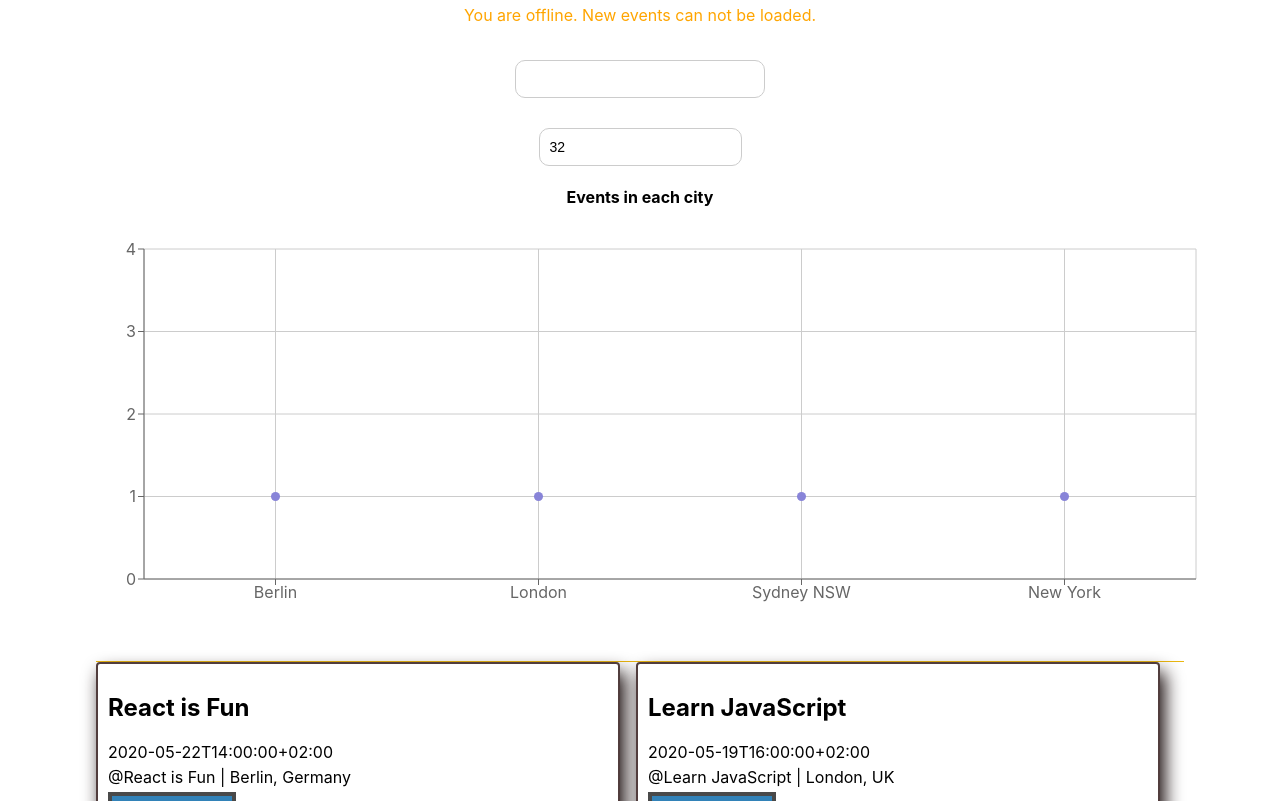
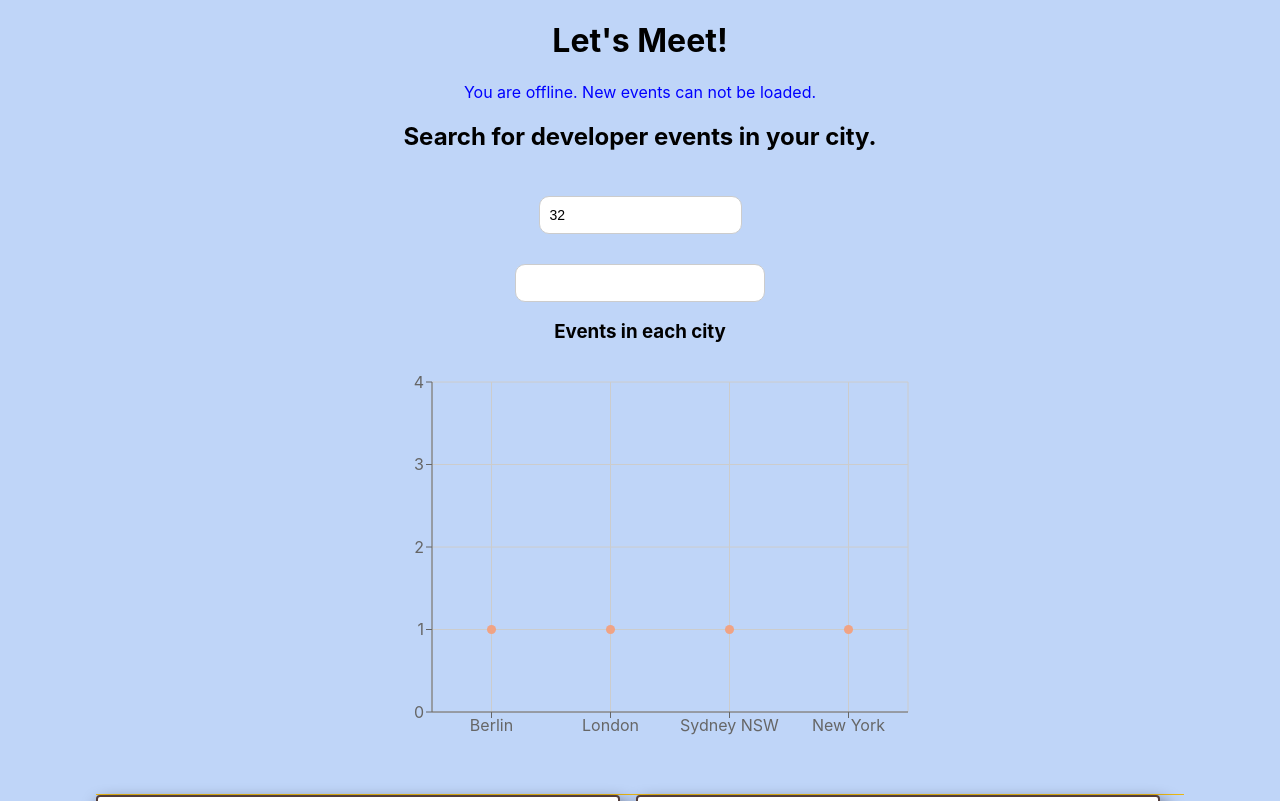
Before and after one commit to rmilligan006/meet, a React (Create React App) app: page / in a window 1280 px wide. Shown: the top 801 px of the page. Built offline with nearby package versions, Linux system fonts and the light colour scheme; what atatus-spa would draw is missing.

Commit message:
bug changes

```diff
--- a/src/App.js
+++ b/src/App.js
@@ -1,5 +1,3 @@
-// src/App.js
-
 import React, { Component } from "react";
 import {
   ScatterChart,
@@ -10,13 +8,16 @@ import {
   Tooltip,
   ResponsiveContainer,
 } from "recharts";
-import "./App.css";
+
 import EventList from "./EventList";
 import CitySearch from "./CitySearch";
 import NumberOfEvents from "./NumberOfEvents";
 import WelcomeScreen from "./WelcomeScreen";
-import { extractLocations, getAccessToken, getEvents, checkToken } from "./api";
-import { WarningAlert } from "./Alert";
+import { InfoAlert } from "./Alert";
+
+import { extractLocations, getEvents, checkToken, getAccessToken } from "./api";
+
+import "./App.css";
 import "./nprogress.css";
 
 class App extends Component {
@@ -109,44 +110,72 @@ class App extends Component {
   };
 
   render() {
+    const { numberOfEvents, locations, events, infoText, showWelcomeScreen } =
+      this.state;
+
     return (
       <div className="App">
-        <WarningAlert id="warningAlert" text={this.state.infoText} />
-        <CitySearch
-          locations={this.state.locations}
-          updateEvents={this.updateEvents}
+        <h1>Let's Meet!</h1>
+        <div
+          id="offline-alert-wrapper"
+          style={infoText ? {} : { display: "none" }}
+        >
+          <InfoAlert text={infoText} />
+        </div>
+
+        <div className="search-wrapper">
+          <h2>Search for developer events in your city.</h2>
+          <NumberOfEvents
+            numberOfEvents={numberOfEvents}
+            updateNumberOfEvents={this.updateNumberOfEvents}
           />
-        <NumberOfEvents
-          numberOfEvents={this.state.NumberOfEvents}
-          updateEvents={this.updateEvents}
-        />
-        <h4>Events in each city</h4>
+          <CitySearch locations={locations} updateEvents={this.updateEvents} />
+        </div>
 
+        <div className="data-vis">
+          <h3>Events in each city</h3>
+          <div className="data-vis-wrapper">
             <ResponsiveContainer height={400}>
-          <ScatterChart margin={{ top: 20, right: 20, bottom: 20, left: 20 }}>
+              <ScatterChart
+                id="scatter-container"
+                margin={{
+                  top: 20,
+                  right: 20,
+                  bottom: 20,
+                  left: 20,
+                }}
+              >
                 <CartesianGrid />
-            <XAxis type="category" dataKey="city" name="city" />
+                <XAxis type="category" dataKey="city" name="City" />
                 <YAxis
-              allowDecimals={false}
                   type="number"
                   dataKey="number"
-              name="number of events"
+                  name="Number of events"
+                  allowDecimals={false}
                 />
-            <Tooltip cursor={{ strokeDasharray: "3 3" }} />
-            <Scatter data={this.getData()} fill="#8884d8" />
+                <Tooltip
+                  cursor={{ strokeDasharray: "3 3" }}
+                  label={""}
+                  labelFormatter={() => ""}
+                />
+                <Scatter
+                  data={this.getData().slice(0, numberOfEvents)}
+                  fill="#f0a384"
+                />
               </ScatterChart>
             </ResponsiveContainer>
-        <EventList
-          events={this.state.events}
-          numberOfEvents={this.state.NumberOfEvents}
-        />
+          </div>
+        </div>
+
+        <EventList events={events.slice(0, numberOfEvents)} />
+        {navigator.onLine && (
           <WelcomeScreen
-          showWelcomeScreen={this.state.showWelcomeScreen}
+            showWelcomeScreen={showWelcomeScreen}
             getAccessToken={() => {
               getAccessToken();
             }}
           />
-        {}
+        )}
       </div>
     );
   }
```
Also changed, not shown: src/WelcomeScreen.css (line endings or trailing spaces). Lines whose indentation alone changed are shown as unchanged.
